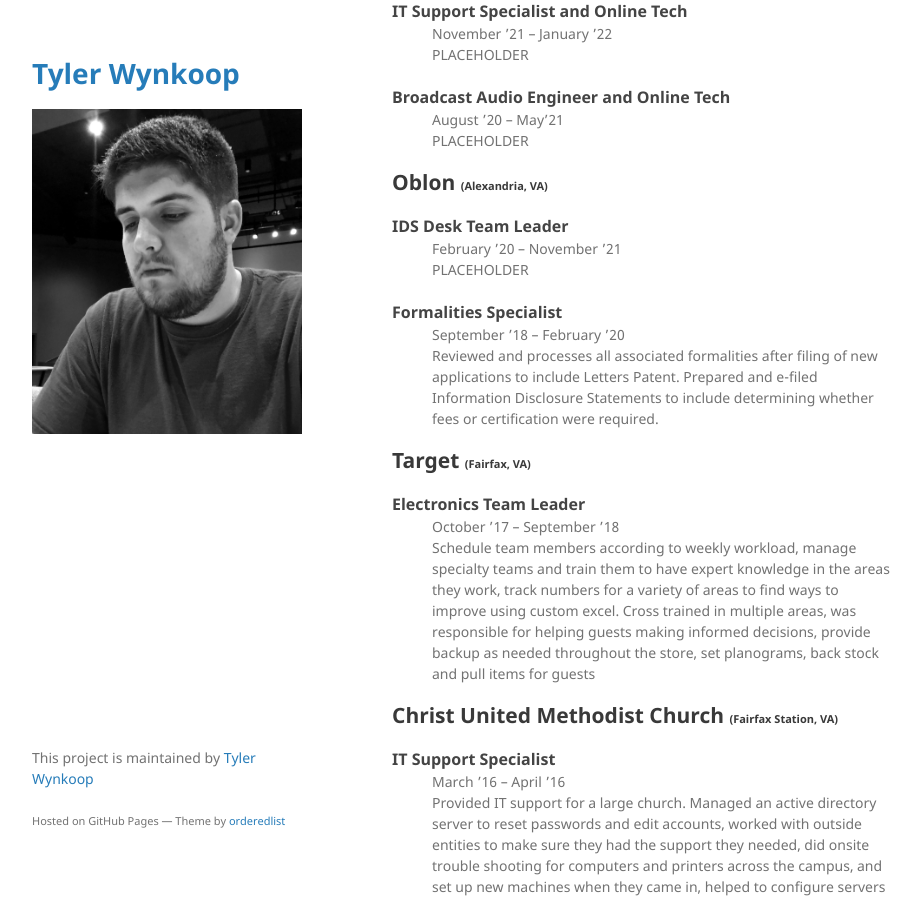
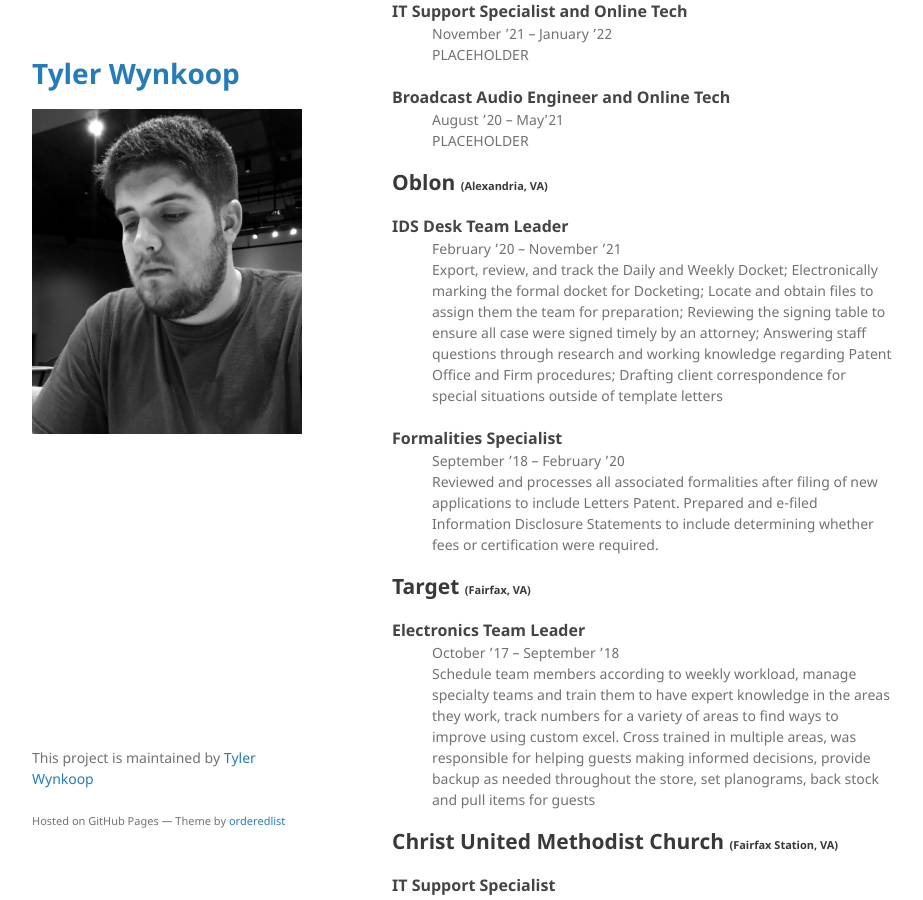
Before and after one commit to tewynkoop/TylerWynkoop, a Jekyll site: the page built from index.md, in a window 1280 px wide and 900 px high, scrolled down 485 px. Shown: the whole window, without its empty margins (178-1101 px from the left). Built offline with Jekyll 4.4.1, drawn with Linux system fonts in a browser that asks for light colours; a script that is not in the unit is left out; our own code applies the rules of GitHub Pages for plain Markdown files.

Commit message:
Update index.md

```diff
--- a/index.md
+++ b/index.md
@@ -37,7 +37,7 @@ layout: default
 <dl>
 <dt style="font-size:16px"><b>IDS Desk Team Leader</b></dt>
 <dd>February ’20 – November ’21</dd>
-<dd>PLACEHOLDER</dd>
+<dd>Export, review, and track the Daily and Weekly Docket; Electronically marking the formal docket for Docketing; Locate and obtain files to assign them the team for preparation; Reviewing the signing table to ensure all case were signed timely by an attorney; Answering staff questions through research and working knowledge regarding Patent Office and Firm procedures; Drafting client correspondence for special situations outside of template letters</dd>
 </dl>
 
 <dl>
```
